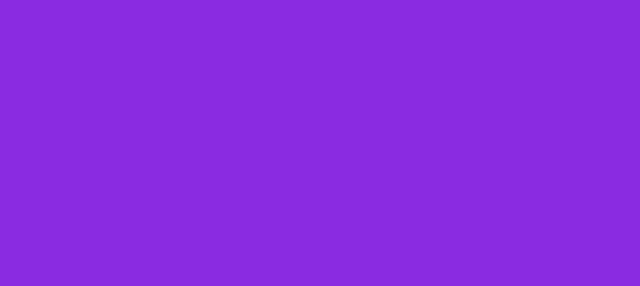
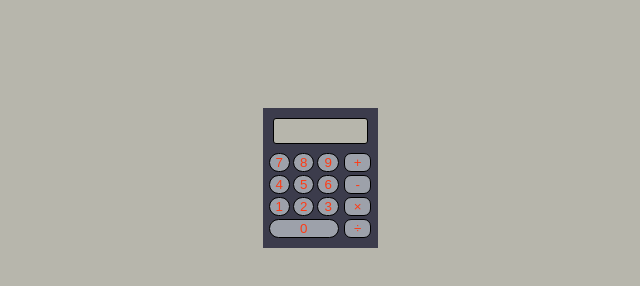
Before and after one commit to TheDS1337/odin-calculator, a plain HTML site: page index.html in a window 1280 px wide. Shown: the whole page, without its empty margins (320-960 px from the left). Drawn offline with Linux system fonts and the light colour scheme.

Commit message:
Add calculator structure and style

```diff
--- a/index.html
+++ b/index.html
@@ -12,5 +12,39 @@
     </head>
 
     <body>
+        <div id="calculator">
+            <div id="value"></div>
+
+            <div id="buttons">
+                <div id="numbers">
+                    <div class="numbers-trium">
+                        <button class="number">7</button>
+                        <button class="number">8</button>
+                        <button class="number">9</button>
+                    </div>
+
+                    <div class="numbers-trium">
+                        <button class="number">4</button>
+                        <button class="number">5</button>
+                        <button class="number">6</button>
+                    </div>
+
+                    <div class="numbers-trium">
+                        <button class="number">1</button>
+                        <button class="number">2</button>
+                        <button class="number">3</button>
+                    </div>
+
+                    <button class="number">0</button>
+                </div>
+
+                <div id="operations">
+                    <button class="operation">+</button>
+                    <button class="operation">-</button>
+                    <button class="operation">&times;</button>
+                    <button class="operation">&divide;</button>
+                </div>
+            </div>
+        </div>
     </body>
 </html>
--- a/script.js
+++ b/script.js
@@ -0,0 +1,25 @@
+const add       = (a, b)    => a + b;
+const subtract  = (a, b)    => a - b;
+const multiply  = (a, b)    => a * b;
+const divide    = (a, b)    => a / b;
+
+const operate = function (op, a, b)
+{
+    switch( op ) {
+        case '+':
+            add(a, b);
+            break;
+
+        case '-':
+            subtract(a, b);
+            break;
+
+        case 'x':
+            multiply(a, b);
+            break;
+
+        case '/':
+            divide(a, b);
+            break;
+    }
+}
--- a/style.css
+++ b/style.css
@@ -1,3 +1,70 @@
 body {
-    background-color: blueviolet;
+    padding: 100px;
+    color: #FE3B15;
+    background-color: #B7B6AC;
+    display: flex;
+    flex-direction: column;
+    justify-content: center;
+    align-items: center;
 }
+
+    #calculator {
+        height: 140px;
+        width: 115px;
+        background-color: #3C3C4C;
+        display: flex;
+        flex-direction: column;
+        justify-content: space-between;
+        gap: 5px;
+    }
+
+        #value {
+            height: 25px;
+            margin: 10px 10px 0 10px;
+            background-color: #B7B6AC;
+            border: 1px solid black;
+            border-radius: 3px;
+        }
+
+        #buttons {
+            height: 100px;
+            padding: 0px 5px 5px 5px;
+            display: flex;
+            justify-content: center;
+            align-items: center;
+            gap: 5px;
+        }
+
+            #numbers {
+                display: flex;
+                flex-direction: column;
+                justify-content: center;
+                gap: 3px;
+            }
+
+                .numbers-trium {
+                    display: flex;
+                    justify-content: center;
+                    gap: 3px;
+                }
+
+                    .number {
+                        color: #FE3B15;
+                        background-color: #9DA1AA;
+                        border: 1px solid black;
+                        border-radius: 10px;
+                    }
+
+            #operations {
+                display: flex;
+                flex-direction: column;
+                justify-content: center;
+                gap: 3px;
+            }
+                .operation {
+                    width: 27.5px;
+                    color: #FE3B15;
+                    background-color: #9DA1AA;
+                    border: 1px solid black;
+                    border-radius: 7px;
+                }
```
